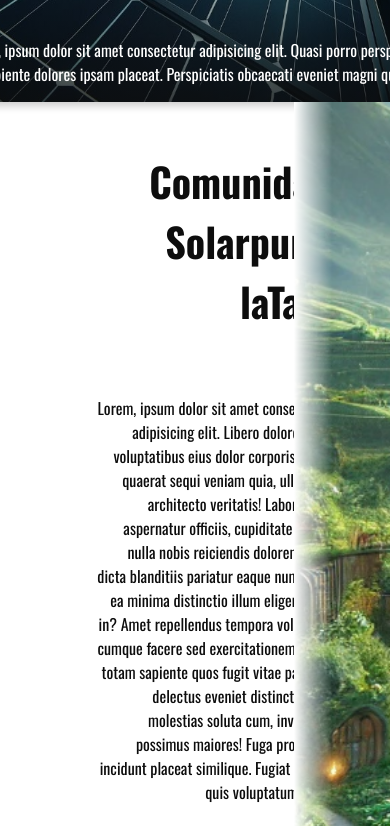
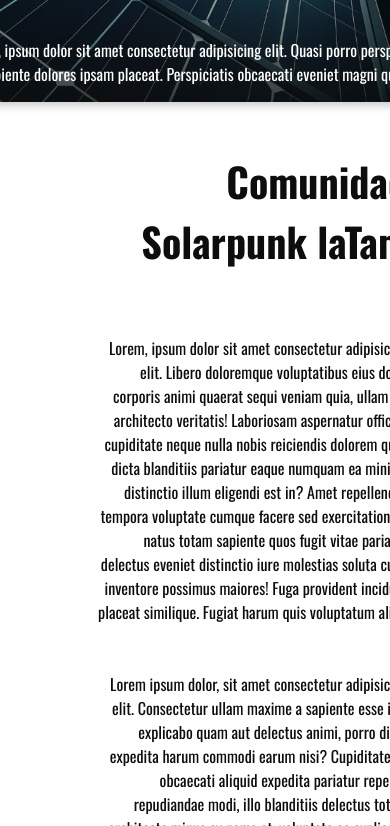
Before and after one commit to jsanchezb34/SolarPunk, a plain HTML site: page index.html in a window 390 px wide. Shown: the part 1978-2804 px from the top of the page. Drawn offline with nearby package versions, Linux system fonts and the light colour scheme.

Commit message:
seccion 3

```diff
--- a/styles/styles.css
+++ b/styles/styles.css
@@ -283,6 +283,34 @@ main {
         margin: 0;
     }
 
+    /*seccion 3 movil*/
+
+    .section3 {
+        display: flex;
+        flex-direction: column;
+        position: relative;
+
+    }
+
+    .section3 img {
+        position: relative;
+        width: 100%;
+        height: 200px;
+        overflow: hidden;
+    }
+
+    .section3img img {
+        width: 100%; /* Haz que la imagen se ajuste al ancho del contenedor */
+    height: 100%; /* Haz que la imagen se ajuste a la altura del contenedor */
+    object-fit: cover;
+    }
+
+
+    .section3img::before {
+        content: "";
+        display: none;
+        }
+
 
 
 }
```
